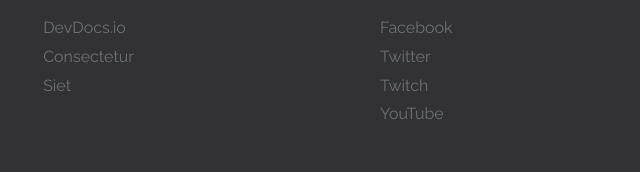
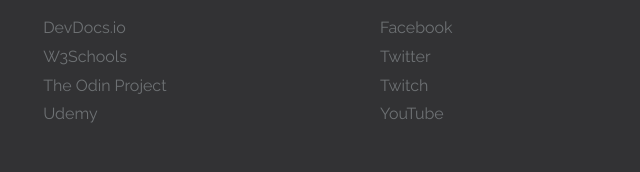
Before and after one commit to JamTarty/homepage, a plain HTML site: page index.html in a window 1280 px wide. Shown: the part 305-477 px from the top of the page, 132-772 px from the left. Drawn offline with nearby package versions, Linux system fonts and the light colour scheme.

Commit message:
Update index.html

```diff
--- a/index.html
+++ b/index.html
@@ -29,8 +29,9 @@
 		<div class="group">
 			<h1>Studies</h1>
 			<p><a href="https://en.wikipedia.org/wiki/Main_Page">DevDocs.io</a></p>
-			<p><a href="https://en.wikipedia.org/wiki/Main_Page">Consectetur</a></p>
-			<p><a href="https://en.wikipedia.org/wiki/Main_Page">Siet</a></p>
+            <p><a href="https://www.w3schools.com/">W3Schools</a></p>
+			<p><a href="https://www.theodinproject.com/">The Odin Project</a></p>
+			<p><a href="https://www.udemy.com/">Udemy</a></p>
 		</div>
 		<div class="group">
 			<h1>Social</h1>
```
